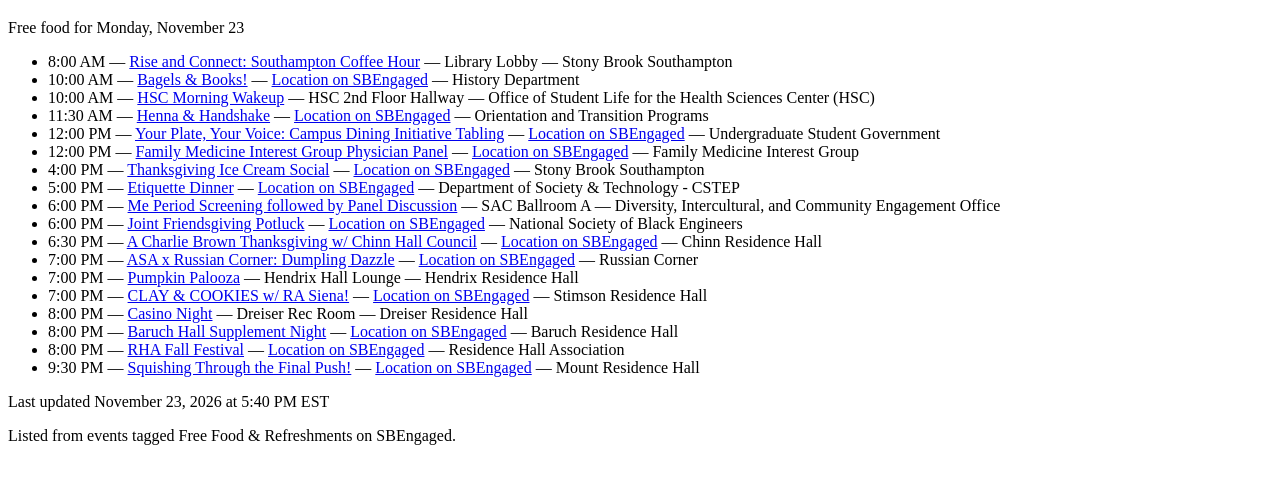
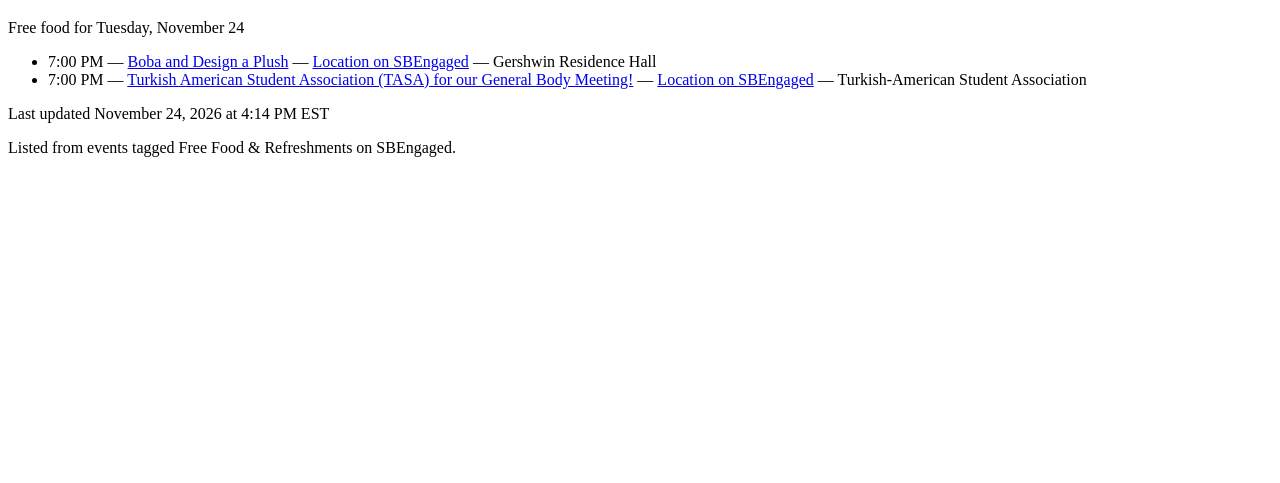
Before and after one commit to katy-ng/foodfinder, a plain HTML site: page index.html in a window 1280 px wide. Shown: the part 61-544 px from the top of the page. Drawn offline with Linux system fonts and the light colour scheme.

Commit message:
Update index.html

```diff
--- a/index.html
+++ b/index.html
@@ -8,32 +8,16 @@
 <body>
 <header>
 <h1>Food Finders</h1>
-<p>Free food for Monday, November 23</p>
+<p>Free food for Tuesday, November 24</p>
 </header>
 <main>
 <ul>
-<li><time datetime="2026-11-23T13:00:00.000Z">8:00 AM</time> — <a href="https://sbengaged.stonybrook.edu/rsvp?id=392603">Rise and Connect: Southampton Coffee Hour</a> — Library Lobby — Stony Brook Southampton</li>
-<li><time datetime="2026-11-23T15:00:00.000Z">10:00 AM</time> — <a href="https://sbengaged.stonybrook.edu/rsvp?id=392206">Bagels &amp; Books!</a> — <a href="https://sbengaged.stonybrook.edu/rsvp?id=392206">Location on SBEngaged</a> — History Department</li>
-<li><time datetime="2026-11-23T15:00:00.000Z">10:00 AM</time> — <a href="https://sbengaged.stonybrook.edu/rsvp?id=392557">HSC Morning Wakeup</a> — HSC 2nd Floor Hallway — Office of Student Life for the Health Sciences Center (HSC)</li>
-<li><time datetime="2026-11-23T16:30:00.000Z">11:30 AM</time> — <a href="https://sbengaged.stonybrook.edu/rsvp?id=392356">Henna &amp; Handshake</a> — <a href="https://sbengaged.stonybrook.edu/rsvp?id=392356">Location on SBEngaged</a> — Orientation and Transition Programs</li>
-<li><time datetime="2026-11-23T17:00:00.000Z">12:00 PM</time> — <a href="https://sbengaged.stonybrook.edu/rsvp?id=391555">Your Plate, Your Voice: Campus Dining Initiative Tabling</a> — <a href="https://sbengaged.stonybrook.edu/rsvp?id=391555">Location on SBEngaged</a> — Undergraduate Student Government</li>
-<li><time datetime="2026-11-23T17:00:00.000Z">12:00 PM</time> — <a href="https://sbengaged.stonybrook.edu/rsvp?id=391635">Family Medicine Interest Group Physician Panel</a> — <a href="https://sbengaged.stonybrook.edu/rsvp?id=391635">Location on SBEngaged</a> — Family Medicine Interest Group</li>
-<li><time datetime="2026-11-23T21:00:00.000Z">4:00 PM</time> — <a href="https://sbengaged.stonybrook.edu/rsvp?id=392401">Thanksgiving Ice Cream Social</a> — <a href="https://sbengaged.stonybrook.edu/rsvp?id=392401">Location on SBEngaged</a> — Stony Brook Southampton</li>
-<li><time datetime="2026-11-23T22:00:00.000Z">5:00 PM</time> — <a href="https://sbengaged.stonybrook.edu/rsvp?id=392162">Etiquette Dinner</a> — <a href="https://sbengaged.stonybrook.edu/rsvp?id=392162">Location on SBEngaged</a> — Department of Society &amp; Technology - CSTEP</li>
-<li><time datetime="2026-11-23T23:00:00.000Z">6:00 PM</time> — <a href="https://sbengaged.stonybrook.edu/rsvp?id=391862">Me Period Screening followed by Panel Discussion</a> — SAC Ballroom A — Diversity, Intercultural, and Community Engagement Office</li>
-<li><time datetime="2026-11-23T23:00:00.000Z">6:00 PM</time> — <a href="https://sbengaged.stonybrook.edu/rsvp?id=392877">Joint Friendsgiving Potluck</a> — <a href="https://sbengaged.stonybrook.edu/rsvp?id=392877">Location on SBEngaged</a> — National Society of Black Engineers</li>
-<li><time datetime="2026-11-23T23:30:00.000Z">6:30 PM</time> — <a href="https://sbengaged.stonybrook.edu/rsvp?id=391532">A Charlie Brown Thanksgiving w/ Chinn Hall Council</a> — <a href="https://sbengaged.stonybrook.edu/rsvp?id=391532">Location on SBEngaged</a> — Chinn Residence Hall</li>
-<li><time datetime="2026-11-24T00:00:00.000Z">7:00 PM</time> — <a href="https://sbengaged.stonybrook.edu/rsvp?id=391856">ASA x Russian Corner: Dumpling Dazzle</a> — <a href="https://sbengaged.stonybrook.edu/rsvp?id=391856">Location on SBEngaged</a> — Russian Corner</li>
-<li><time datetime="2026-11-24T00:00:00.000Z">7:00 PM</time> — <a href="https://sbengaged.stonybrook.edu/rsvp?id=392113">Pumpkin Palooza</a> — Hendrix Hall Lounge — Hendrix Residence Hall</li>
-<li><time datetime="2026-11-24T00:00:00.000Z">7:00 PM</time> — <a href="https://sbengaged.stonybrook.edu/rsvp?id=392492">CLAY &amp; COOKIES w/ RA Siena!</a> — <a href="https://sbengaged.stonybrook.edu/rsvp?id=392492">Location on SBEngaged</a> — Stimson Residence Hall</li>
-<li><time datetime="2026-11-24T01:00:00.000Z">8:00 PM</time> — <a href="https://sbengaged.stonybrook.edu/rsvp?id=392015">Casino Night</a> — Dreiser Rec Room — Dreiser Residence Hall</li>
-<li><time datetime="2026-11-24T01:00:00.000Z">8:00 PM</time> — <a href="https://sbengaged.stonybrook.edu/rsvp?id=392388">Baruch Hall Supplement Night</a> — <a href="https://sbengaged.stonybrook.edu/rsvp?id=392388">Location on SBEngaged</a> — Baruch Residence Hall</li>
-<li><time datetime="2026-11-24T01:00:00.000Z">8:00 PM</time> — <a href="https://sbengaged.stonybrook.edu/rsvp?id=392569">RHA Fall Festival</a> — <a href="https://sbengaged.stonybrook.edu/rsvp?id=392569">Location on SBEngaged</a> — Residence Hall Association</li>
-<li><time datetime="2026-11-24T02:30:00.000Z">9:30 PM</time> — <a href="https://sbengaged.stonybrook.edu/rsvp?id=392695">Squishing Through the Final Push!</a> — <a href="https://sbengaged.stonybrook.edu/rsvp?id=392695">Location on SBEngaged</a> — Mount Residence Hall</li>
+<li><time datetime="2026-11-25T00:00:00.000Z">7:00 PM</time> — <a href="https://sbengaged.stonybrook.edu/rsvp?id=392007">Boba and Design a Plush</a> — <a href="https://sbengaged.stonybrook.edu/rsvp?id=392007">Location on SBEngaged</a> — Gershwin Residence Hall</li>
+<li><time datetime="2026-11-25T00:00:00.000Z">7:00 PM</time> — <a href="https://sbengaged.stonybrook.edu/rsvp?id=392948">Turkish American Student Association (TASA) for our General Body Meeting!</a> — <a href="https://sbengaged.stonybrook.edu/rsvp?id=392948">Location on SBEngaged</a> — Turkish-American Student Association</li>
 </ul>
 </main>
 <footer>
-<p>Last updated <time datetime="2026-11-23T22:40:25.244Z">November 23, 2026 at 5:40 PM EST</time></p>
+<p>Last updated <time datetime="2026-11-24T21:14:14.604Z">November 24, 2026 at 4:14 PM EST</time></p>
 <p>Listed from events tagged Free Food &amp; Refreshments on SBEngaged.</p>
 </footer>
 </body>
```
